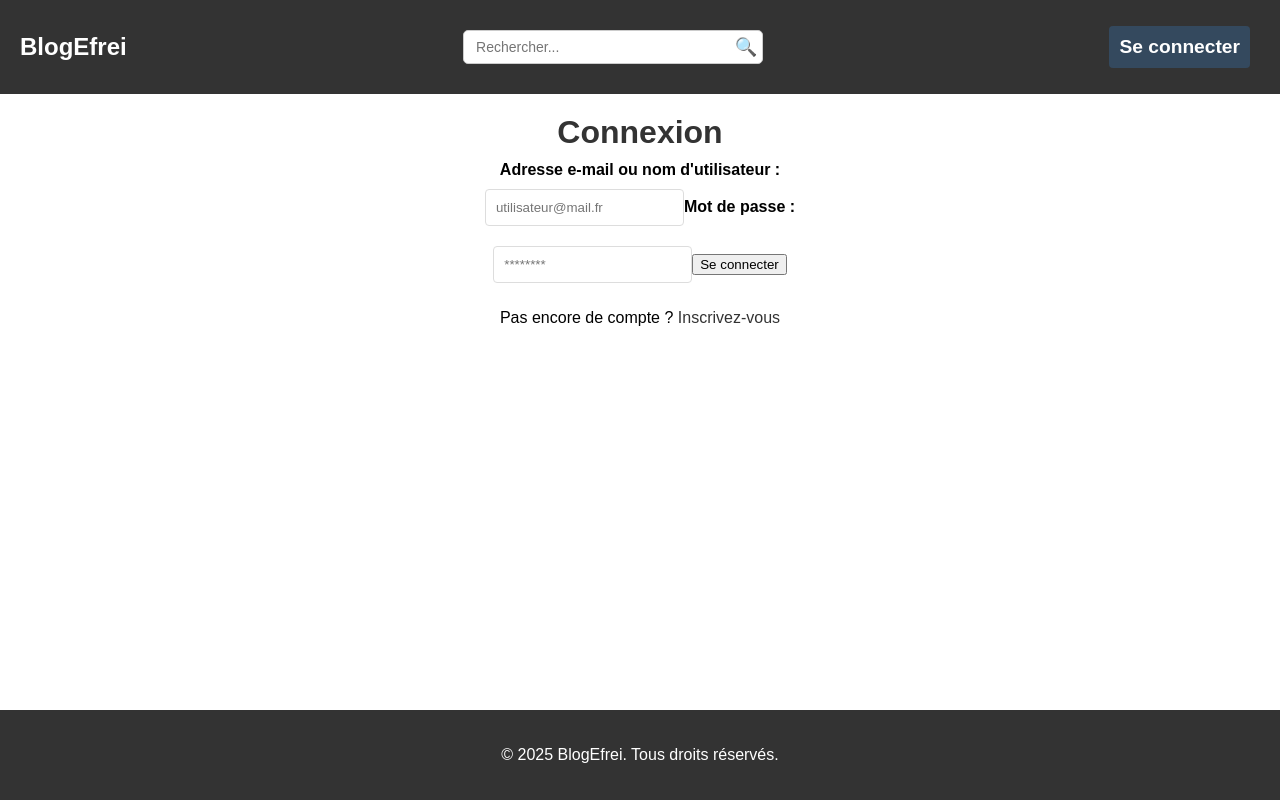
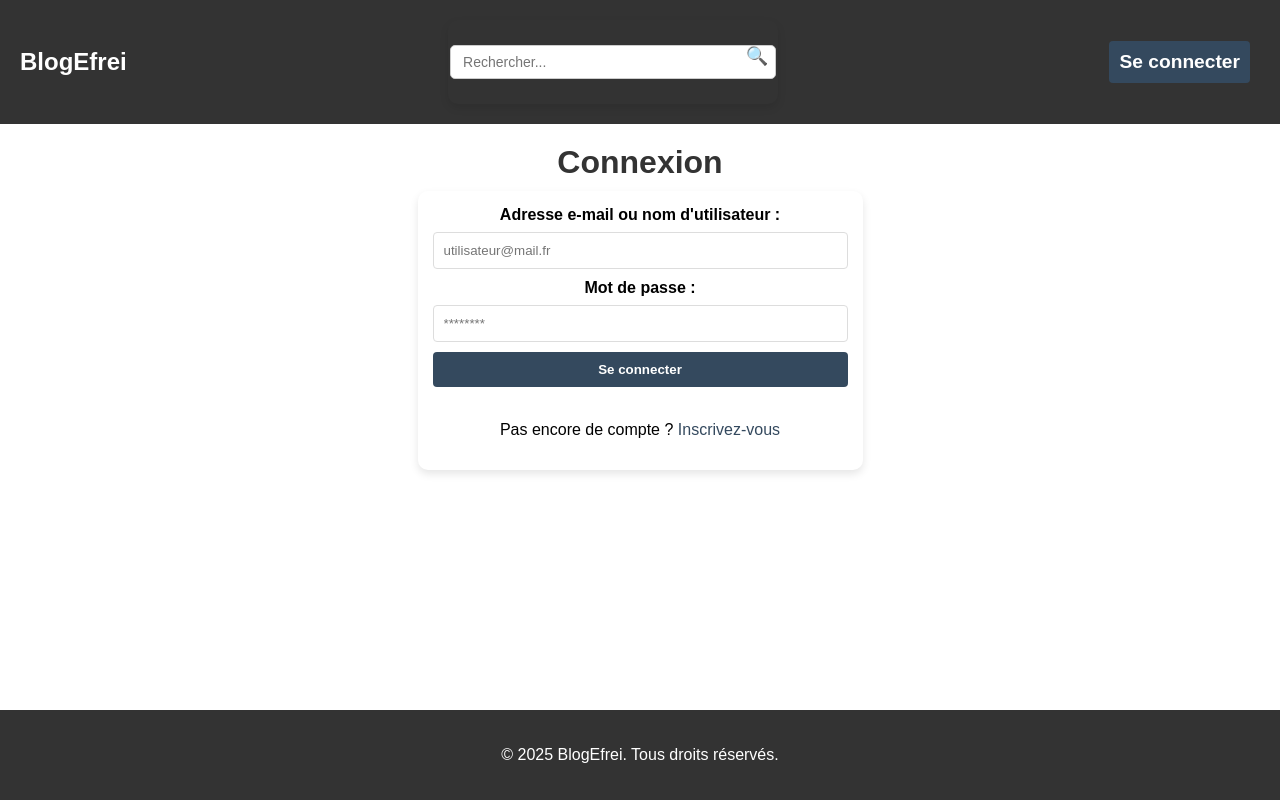
Before and after one commit to RubnK/NodeJS_API_Blog, a Next.js app in the folder frontend/: page /login in a window 1280 px wide. Built offline with nearby package versions, Linux system fonts and the light colour scheme.

Commit message:
Modification login : utilisateurs connectés -!> /login

```diff
--- a/frontend/pages/login.js
+++ b/frontend/pages/login.js
@@ -6,6 +6,10 @@ export default function Login() {
   const [password, setPassword] = useState("");
   const [error, setError] = useState("");
   const router = useRouter();
+
+  if (typeof window !== "undefined" && localStorage.getItem("user_id")) {
+    router.push("/");
+  }
 
   const handleLogin = async (e) => {
     e.preventDefault();
@@ -20,10 +24,9 @@ export default function Login() {
     const data = await response.json();
 
     if (response.ok) {
-      // 🔐 Stocke user_id et username en localStorage
       localStorage.setItem("user_id", data.user.user_id);
       localStorage.setItem("username", data.user.username);
-      router.push("/");
+      router.reload();
     } else {
       setError(data.error || "Identifiants incorrects");
     }
--- a/frontend/styles/users.css
+++ b/frontend/styles/users.css
@@ -74,19 +74,18 @@ h1 {
     margin-top: 20px;
 }
 
-.edit-profile form, .create-article form, .comment-form {
+form {
     display: flex;
     flex-direction: column;
     margin-top: 20px;
     width: 415px;
     margin: 0 auto;
     border-radius: 10px;
-    border: #cecece 1px solid;
     padding: 15px;
     box-shadow: 0 4px 8px rgba(0, 0, 0, 0.1);
 }
 
-.edit-profile form select, .create-article form select, .comment-form select {
+form select {
     padding: 10px;
     margin: 10px 0;
     border: 1px solid #ddd;
@@ -105,7 +104,7 @@ input {
     border-radius: 4px;
 }
 
-.edit-profile button, .create-article button, .comment-form button {
+button {
     padding: 10px;
     background-color: #34495e;
     color: #fff;
@@ -116,7 +115,7 @@ input {
     transition: all 0.3s;
 }
 
-.edit-profile button:hover, .create-article button:hover, .comment-form button:hover {
+button:hover :not(.search-button) {
     background-color: #1abc9c;
 }
 
@@ -128,7 +127,7 @@ input {
     margin: 0 10px;
 }
 
-.edit-profile form a, .create-article form a, .comment-form a {
+form a {
     text-decoration: none;
     transition: all 0.3s;
     color: #34495e;
```
